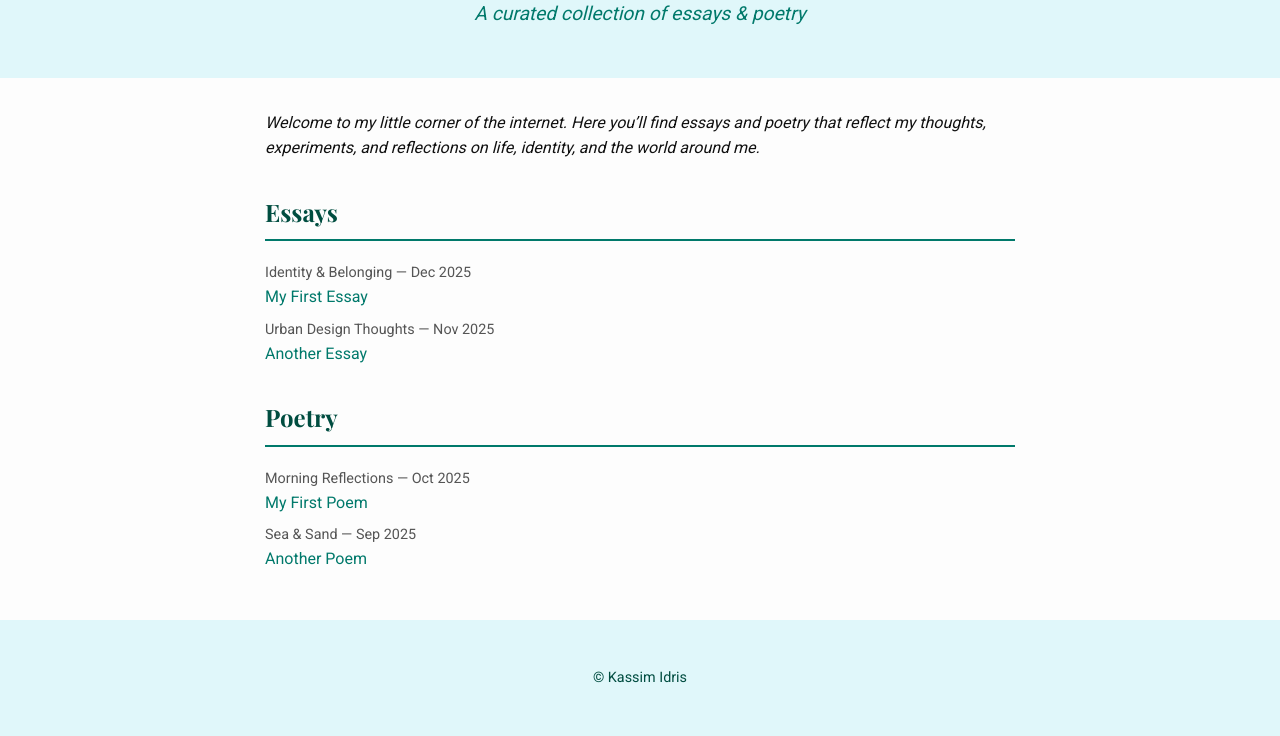
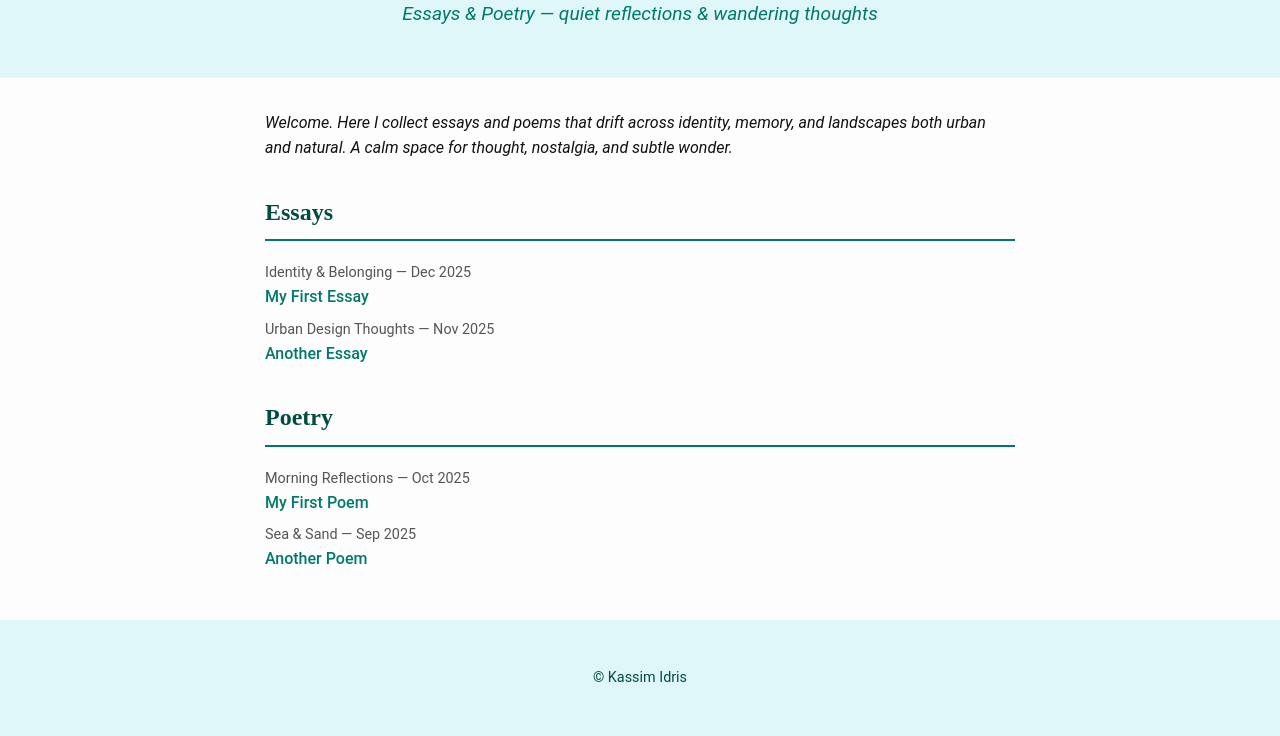
Before and after one commit to kassimidris/Kassim, a plain HTML site: page index.html in a window 1280 px wide. Shown: the part 134-870 px from the top of the page. Drawn offline with nearby package versions, Linux system fonts and the light colour scheme.

Commit message:
index.html

```diff
--- a/index.html
+++ b/index.html
@@ -6,17 +6,17 @@
   <meta name="robots" content="noai, noimageai">
   <title>Kassim Idris</title>
   <link rel="stylesheet" href="style.css">
-  <link href="https://fonts.googleapis.com/css2?family=Roboto:wght@400;700&family=Playfair+Display:wght@400;700&display=swap" rel="stylesheet">
+  <link href="https://fonts.googleapis.com/css2?family=Roboto+Slab:wght@400;700&family=Space+Mono&display=swap" rel="stylesheet">
 </head>
 <body>
   <header>
     <h1>Kassim Idris</h1>
-    <p>A curated collection of essays & poetry</p>
+    <p>Essays & Poetry — quiet reflections & wandering thoughts</p>
   </header>
 
   <main>
     <section class="intro">
-      <p>Welcome to my little corner of the internet. Here you’ll find essays and poetry that reflect my thoughts, experiments, and reflections on life, identity, and the world around me.</p>
+      <p>Welcome. Here I collect essays and poems that drift across identity, memory, and landscapes both urban and natural. A calm space for thought, nostalgia, and subtle wonder.</p>
     </section>
 
     <section>
@@ -24,7 +24,6 @@
       <ul>
         <li><span class="meta">Identity & Belonging — Dec 2025</span> <a href="essays/my-first-essay.pdf" target="_blank">My First Essay</a></li>
         <li><span class="meta">Urban Design Thoughts — Nov 2025</span> <a href="essays/another-essay.pdf" target="_blank">Another Essay</a></li>
-        <!-- Add more essays here -->
       </ul>
     </section>
 
@@ -33,7 +32,6 @@
       <ul>
         <li><span class="meta">Morning Reflections — Oct 2025</span> <a href="poetry/my-first-poem.pdf" target="_blank">My First Poem</a></li>
         <li><span class="meta">Sea & Sand — Sep 2025</span> <a href="poetry/another-poem.pdf" target="_blank">Another Poem</a></li>
-        <!-- Add more poems here -->
       </ul>
     </section>
   </main>
```
